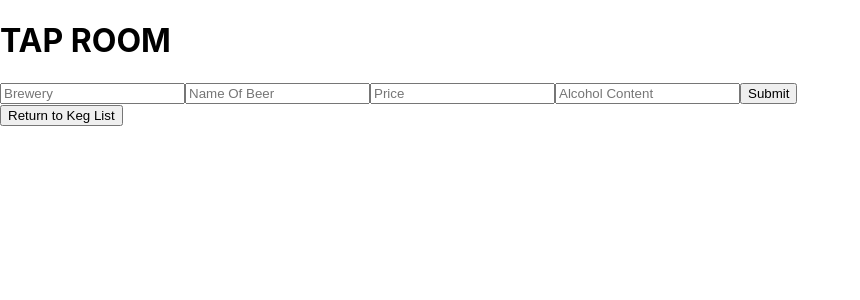
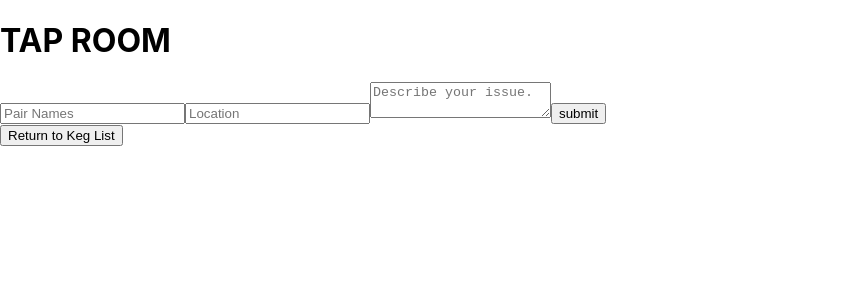
Before and after one commit to Medeirosseth/Tap-Room, a React (Create React App) app in the folder beer/: page / in a window 1280 px wide. Both pictures are taken after a click on the button "Add Keg". Shown: the top 300 px of the page, without its empty margins (0-860 px from the left). Built offline with nearby package versions, Linux system fonts and the light colour scheme.

Commit message:
add a reusable form

```diff
--- a/beer/src/components/KegList.js
+++ b/beer/src/components/KegList.js
@@ -14,7 +14,8 @@ function KegList(props){
             price={keg.price}
             alcoholContent={keg.alcoholContent}
             id={keg.id}
-            key={keg.id}/>
+            key={keg.id}
+          />
         )}
     </React.Fragment>
   )
@@ -22,7 +23,6 @@ function KegList(props){
 
 KegList.propTypes = {
   kegList: PropTypes.array,
-  onKegSelection: PropTypes.func
 }
 
 export default KegList;
--- /dev/null
+++ b/beer/src/components/ReusableForm.js
@@ -0,0 +1,30 @@
+import React from "react";
+import PropTypes from "prop-types";
+
+function ReusableForm(props) {
+  return (
+    <React.Fragment>
+      <form onSubmit={props.formSubmissionHandler}>
+        <input
+          type='text'
+          name='names'
+          placeholder='Pair Names' />
+        <input
+          type='text'
+          name='location'
+          placeholder='Location' />
+        <textarea
+          name='issue'
+          placeholder='Describe your issue.' />
+        <button type='submit'>{props.buttonText}</button>
+      </form>
+    </React.Fragment>
+  );
+}
+
+ReusableForm.propTypes = {
+  formSubmissionHandler: PropTypes.func,
+  buttonText: PropTypes.string
+};
+
+export default ReusableForm;
--- a/beer/src/components/newKegForm.js
+++ b/beer/src/components/newKegForm.js
@@ -1,6 +1,7 @@
 import React from "react"
 import { v4 } from 'uuid'
 import PropTypes from "prop-types";
+import ReusableForm from "./ReusableForm";
 
 function NewKegForm(props){
 
@@ -17,25 +18,10 @@ function NewKegForm(props){
 
   return(
     <React.Fragment>
-      <form onSubmit={handleNewKegFormSubmission}>
-        <input
-          type='text'
-          brewery='brewery'
-          placeholder="Brewery" />
-        <input
-          type='text'
-          name='name'
-          placeholder="Name Of Beer" />
-        <input
-          type='text'
-          price='price'
-          placeholder="Price" />
-        <input
-          type='text'
-          alcoholContent='alcoholContent'
-          placeholder="Alcohol Content" />
-        <button type="submit">Submit</button>
-      </form>
+      <ReusableForm
+        formSubmissionHandler={handleNewKegFormSubmission}
+      buttonText="submit" />
+
     </React.Fragment>
   )
 }
```
